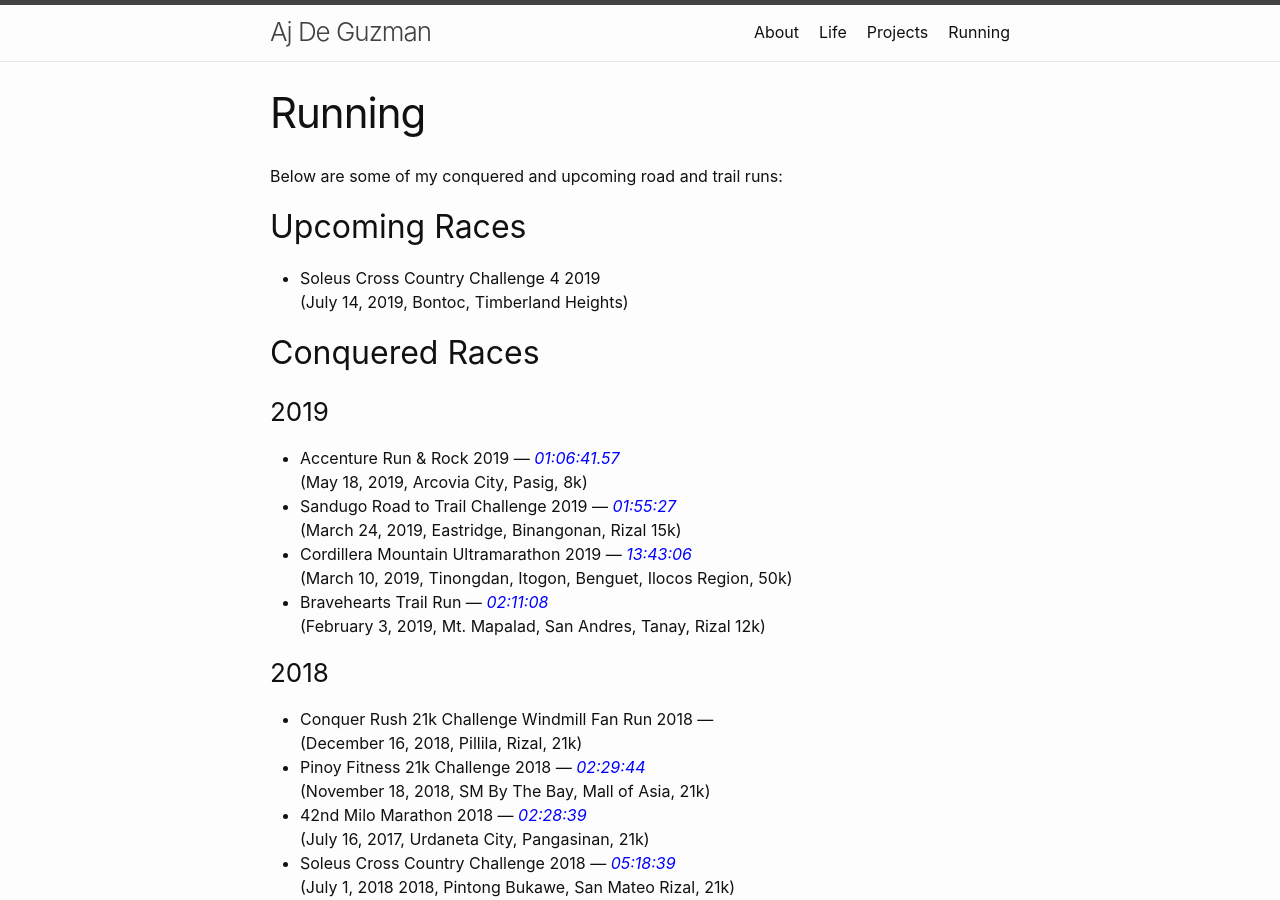
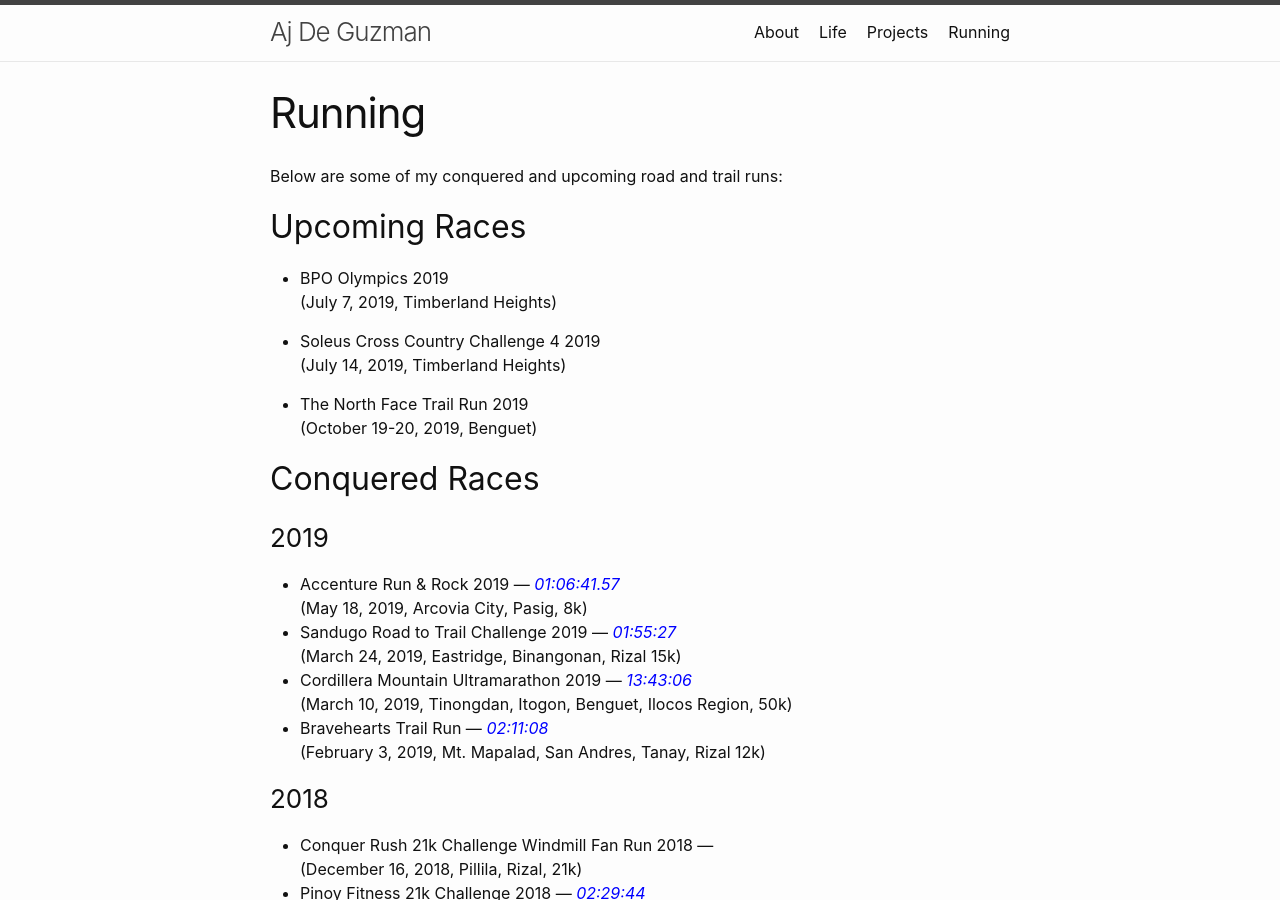
Before and after one commit to ajdeguzman/ajdeguzman.github.io, a Jekyll site: the page built from running.md, in a window 1280 px wide and 900 px high. Built offline with Jekyll 4.4.1, drawn with Linux system fonts in a browser that asks for light colours.

Commit message:
Update running.md

```diff
--- a/running.md
+++ b/running.md
@@ -7,8 +7,14 @@ permalink: /running/
 Below are some of my conquered and upcoming road and trail runs:
 
 ## Upcoming Races
+- BPO Olympics 2019
+<br> (July 7, 2019, Timberland Heights)
+
 - Soleus Cross Country Challenge 4 2019
-<br> (July 14, 2019, Bontoc, Timberland Heights)
+<br> (July 14, 2019, Timberland Heights)
+
+- The North Face Trail Run 2019
+<br> (October 19-20, 2019, Benguet)
 
 ## Conquered Races
 
```
